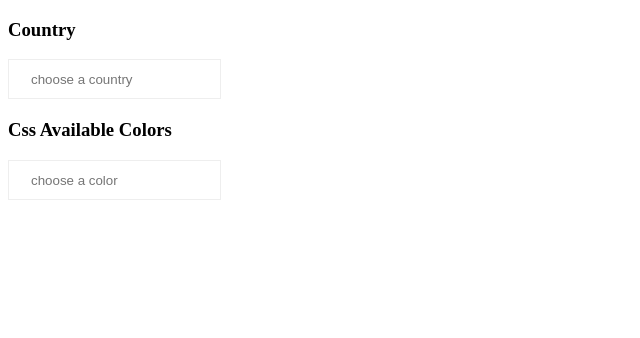
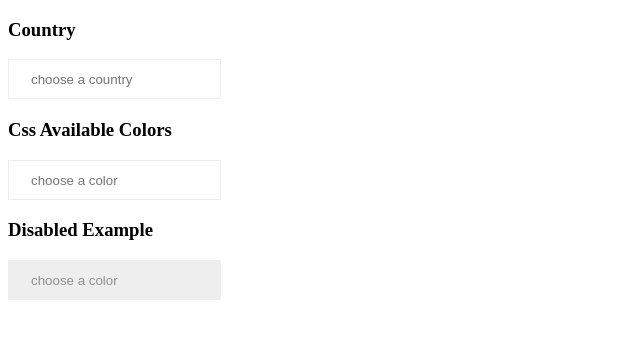
Before and after one commit to mahmoudJordan/angular_assignment, an Angular app: page / in a window 1280 px wide. Shown: the top 338 px of the page, without its empty margins (0-640 px from the left). Built offline with nearby package versions, Linux system fonts and the light colour scheme.

Commit message:
fix disable state, adding styles , adding comments

```diff
--- a/src/app/app.component.html
+++ b/src/app/app.component.html
@@ -17,6 +17,16 @@
         [suggestions]="cssAvailableColors" [placeholder]="'choose a color'">
       </app-auto-complete-field>
     </div>
+
+
+    <div class="row">
+      <h3>Disabled Example</h3>
+      <app-auto-complete-field [(ngModel)]="selectedColors"
+        [suggestions]="cssAvailableColors" [placeholder]="'choose a color'" [disabled]="true">
+      </app-auto-complete-field>
+    </div>
+
+
   </div>
 
 
--- a/src/app/auto-complete-field/auto-complete-field.component.html
+++ b/src/app/auto-complete-field/auto-complete-field.component.html
@@ -1,4 +1,4 @@
-<div class="input-main-container">
+<div class="input-main-container" [class.disabled]="disabled">
   <div class="chips-container">
     <div class="chip" *ngFor="let item of _value">
       {{item}}
--- a/src/app/auto-complete-field/auto-complete-field.component.scss
+++ b/src/app/auto-complete-field/auto-complete-field.component.scss
@@ -1,33 +1,40 @@
-.input-main-container .input {
-  border:0px;
+.input-main-container {
+  border: 1px solid #eee;
+  padding: 10px;
+  display: inline-block;
+}
+
+.input-main-container.disabled {
+  background-color: #eee;
+}
+
+.input-main-container.disabled .input::placeholder {
+  color: rgb(144, 144, 144);
+
+}
+
+.input-main-container {
+  .input {
+    border: 0px;
     outline: 0px;
     margin-left: 10px;
   }
 
-
-
-.input-main-container{
-  border: 1px solid #eee;
-  padding:10px;
-  display: inline-block;
-}
-
-.input-main-container .chips-container
-{
+  .chips-container {
     display: contents;
   }
 
-.input-main-container .chip {
+  .chip {
     display: inline-block;
     padding: 5px;
     font-size: 14px;
     border-radius: 7px;
     background-color: #f1f1f1;
-  margin-left:5px;
+    margin-left: 5px;
   }
 
 
-.input-main-container .closebtn {
+  .closebtn {
     padding-left: 10px;
     color: #000;
     font-weight: bold;
@@ -35,6 +42,7 @@
     cursor: pointer;
   }
 
-.input-main-container .closebtn:hover {
+  .closebtn:hover {
     color: #000;
   }
+}
--- a/src/app/auto-complete-field/auto-complete-field.component.ts
+++ b/src/app/auto-complete-field/auto-complete-field.component.ts
@@ -15,17 +15,26 @@ export const AUTO_COMPLETE_VALUE_ACCESSOR: any = {
   providers: [AUTO_COMPLETE_VALUE_ACCESSOR]
 })
 export class AutoCompleteFieldComponent implements ControlValueAccessor {
+
+  // reference to access the input field element
   @ViewChild('inputElement') inputElement: any;
+
+  // array of suggestions
   @Input() suggestions: string[] = [];
+
+  // placeholder text
   @Input() placeholder: string = "";
 
+
+  // placeholder text
+  @Input() disabled: boolean = false;
 
   // this unique id is for the input datalist
   // id is required for the suggestions datalist to appear under the input field
   // I'll generate a unique id for each instance of this component to prevent collisions
   _uniqueId: string;
 
-  // internal value
+  // internal selected values
   _value: string[] = [];
 
   // wrappers for the interface implementations
@@ -73,7 +82,10 @@ export class AutoCompleteFieldComponent implements ControlValueAccessor {
   }
 
   removeFromChips(removed: string) {
+    // update the internal array
     this._value = this._value.filter(x => x != removed)
+
+    // trigger change notifier
     this.onChange(this._value);
   }
 
@@ -87,6 +99,9 @@ export class AutoCompleteFieldComponent implements ControlValueAccessor {
     }
   }
 
+
+  // this function will be used to generate unique id for each instance of autocomplete field input
+  // the purpose of this function is to prevent id collisions when the component appear more than once
   generateUniqueId(length: number) {
     var result = '';
     var characters = 'ABCDEFGHIJKLMNOPQRSTUVWXYZabcdefghijklmnopqrstuvwxyz0123456789';
@@ -97,10 +112,6 @@ export class AutoCompleteFieldComponent implements ControlValueAccessor {
     return result;
   }
 
-  ngOnInit(): void {
-  }
-
-
 
   get nonSelectedSuggestions() {
     return this.suggestions.filter(s => !this._value?.includes(s))
```
Lines whose indentation alone changed are shown as unchanged.
